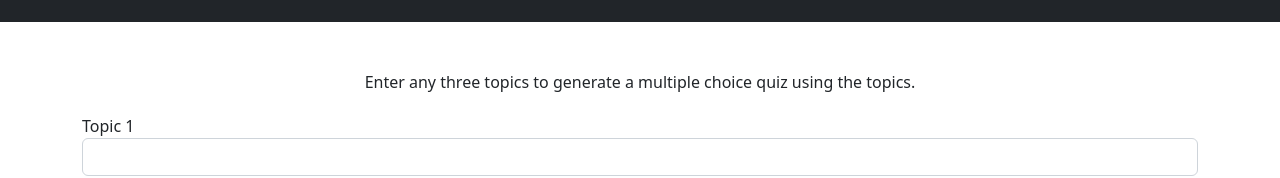
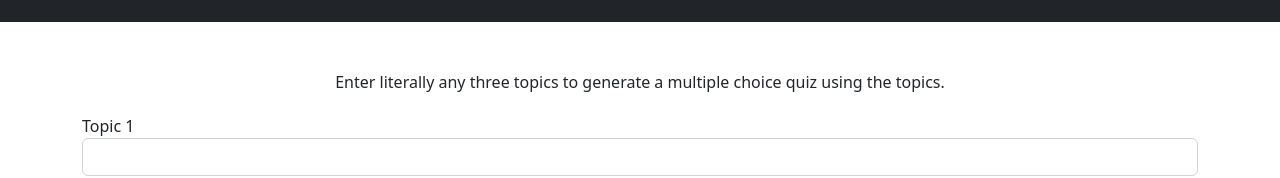
Before and after one commit to aketkar18/practest, a React (Create React App) app in the folder client/: page / in a window 1280 px wide. Shown: the part 205-383 px from the top of the page. Built offline with nearby package versions, Linux system fonts and the light colour scheme.

Commit message:
Fixed response colors

```diff
--- a/client/src/Form.js
+++ b/client/src/Form.js
@@ -5,7 +5,7 @@ function Form({ topics, onSubmit, onChange }) {
         <div className="container mt-5">
             <div style={{ margin: "20px" }}>
                 <p className="text-center">
-                    Enter any three topics to generate a multiple choice quiz using the topics.
+                    Enter literally any three topics to generate a multiple choice quiz using the topics.
                 </p>
             </div>
             <form onSubmit={onSubmit}>
--- a/client/src/Quiz.js
+++ b/client/src/Quiz.js
@@ -36,7 +36,7 @@ function Quiz({ quiz, onAnswer, clicked }) {
               })}
             </ul>
             {explanations[key - 1] && (
-              <p className={`explanation ${explanations[key - 1].isCorrect ? 'text-success' : 'text-danger'}`}>
+              <p className={`explanation ${explanations[key - 1].isCorrect ? 'text-correct' : 'text-incorrect'}`}>
               {explanations[key - 1].explanation}{explanations[key - 1]}
               </p>
             )}
```
